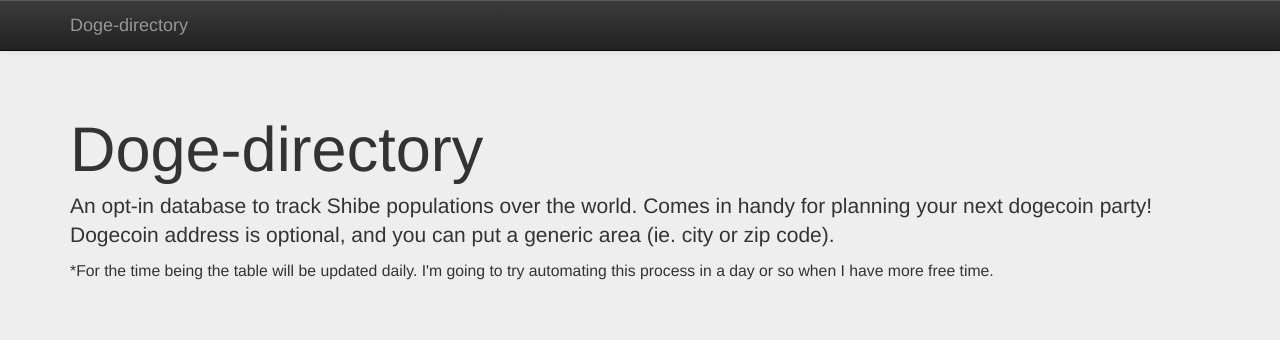
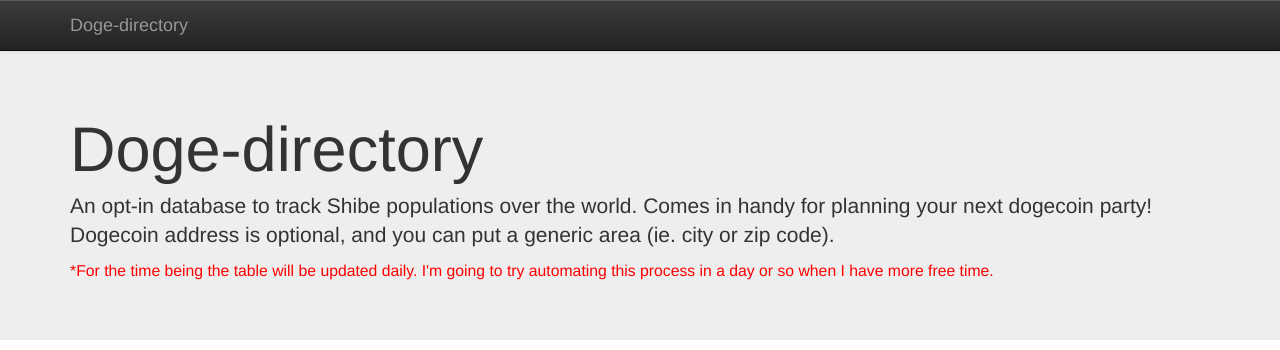
Before and after one commit to MaxWofford/doge-directory, a plain HTML site: page index.html in a window 1280 px wide. Shown: the top 350 px of the page. Drawn offline with nearby package versions, Linux system fonts and the light colour scheme; some packages are replaced by stand-ins of ours; a script that the page names is missing.

Commit message:
Colored non-updating note red

```diff
--- a/index.html
+++ b/index.html
@@ -118,7 +118,7 @@
             , lbl_amount: "DOGE"
           });
         </script>
-        <p style="font-size:0.75em;">*For the time being the table will be updated daily. I'm going to try automating this process in a day or so when I have more free time.</p>
+        <p style="font-size:0.75em; color:red;">*For the time being the table will be updated daily. I'm going to try automating this process in a day or so when I have more free time.</p>
       </div>
     </div>
 <div id="googft-mapCanvas" style="margin-right:auto; margin-left:auto;"></div>
```
